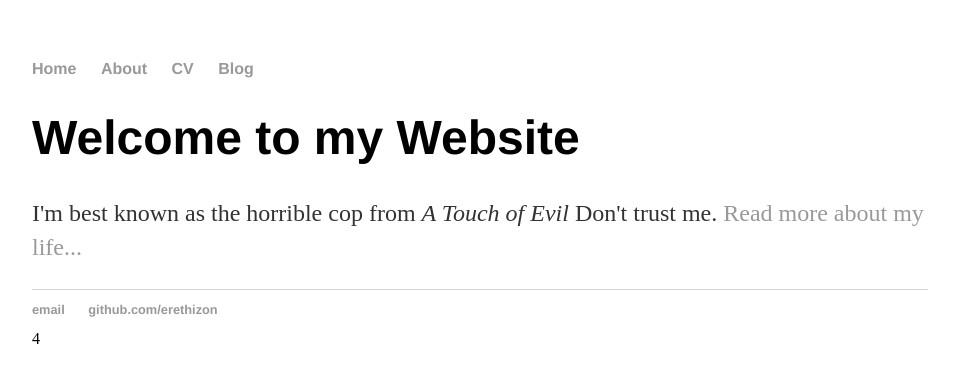
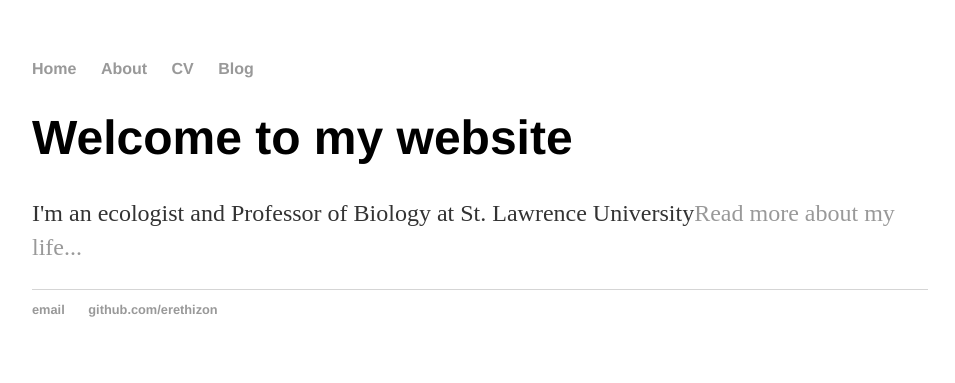
Before and after one commit to erethizon/github.io, a Jekyll site: the page built from index.html, in a window 1280 px wide. Shown: the top 383 px of the page, without its empty margins (160-1115 px from the left). Built offline with Jekyll 4.4.1, drawn with Linux system fonts in a browser that asks for light colours; Markdown is read by kramdown in place of the engine named in the settings.

Commit message:
Update index.html
Update to use default layout

```diff
--- a/index.html
+++ b/index.html
@@ -1,32 +1,8 @@
-<!DOCTYPE html>
-<html>
-	<head>
-		<title>Erika Barthelmess, Professor of Biology</title>
-		<!-- link to main stylesheet-->
-		<link rel="stylesheet" type="text/css" href="/css/main.css">
-
-	</head>
-	<body>
-		<nav>
-    		<ul>
-        		<li><a href="/">Home</a></li>
-	        	<li><a href="/about">About</a></li>
-        		<li><a href="/cv">CV</a></li>
-        		<li><a href="/blog">Blog</a></li>
-    		</ul>
-		</nav>
-		<div class="container">
-    		<div class="blurb">
-        		<h1>Welcome to my Website</h1>
-				<p>I'm best known as the horrible cop from <em>A Touch of Evil</em> Don't trust me. <a href="/about">Read more about my life...</a></p>
-    		</div><!-- /.blurb -->
-		</div><!-- /.container -->
-		<footer>
-    		<ul>
-        		<li><a href="mailto:barthelmess@stlawu.edu">email</a></li>
-        		<li><a href="https://github.com/erethizon">github.com/erethizon</a></li>
-			</ul>
-		</footer>
-	</body>
-</html>
-4
+---
+layout: default
+title: Erika Barthelmess
+---
+<div class="blurb">
+	<h1>Welcome to my website</h1>
+	<p>I'm an ecologist and Professor of Biology at St. Lawrence University<a href="/about">Read more about my life...</a></p>
+</div><!-- /.blurb -->
```
